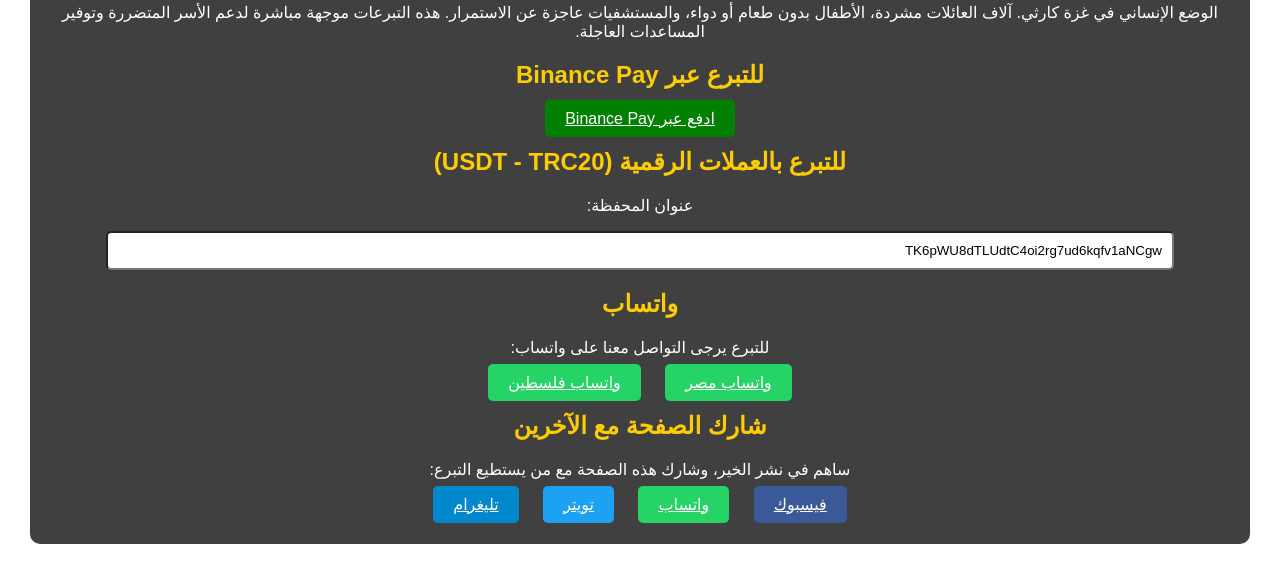
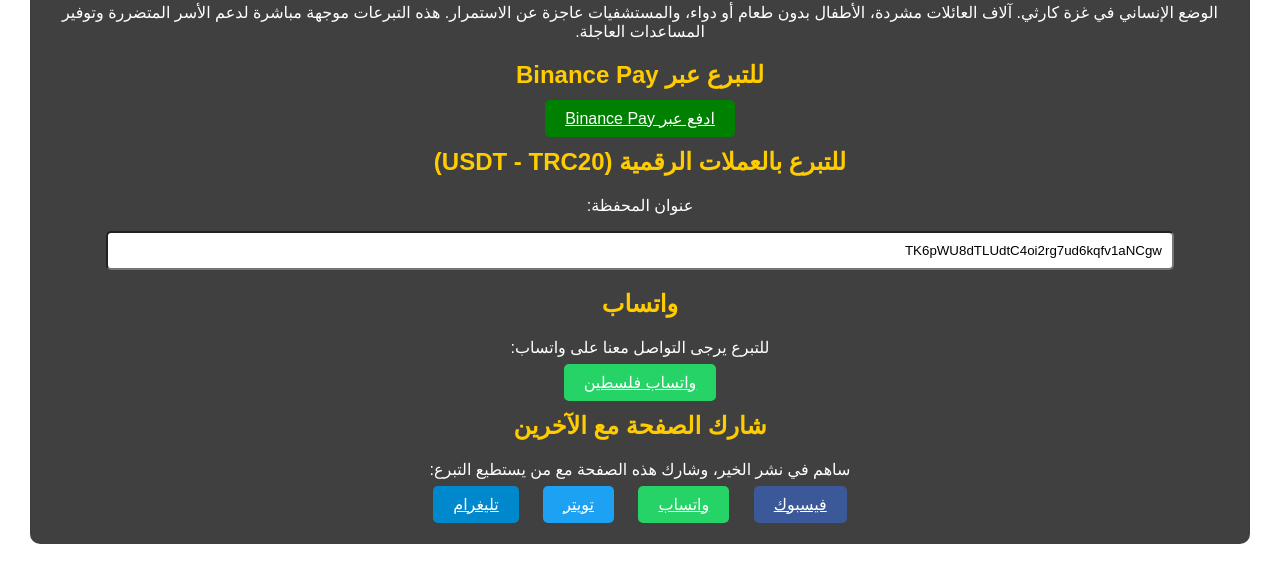
Before and after one commit to Gaza-Strip/Gaza, a plain HTML site: page index.html in a window 1280 px wide. Shown: the part 138-720 px from the top of the page. Drawn offline with Linux system fonts and the light colour scheme.

Commit message:
index.html

```diff
--- a/index.html
+++ b/index.html
@@ -63,7 +63,7 @@
     <div class="section">
       <h2>واتساب</h2>
       <p>للتبرع يرجى التواصل معنا على واتساب:</p>
-      <a class="btn whatsapp" href="https://wa.me/201067807544" target="_blank">واتساب مصر</a>
+
       <a class="btn whatsapp" href="https://wa.me/970567125506" target="_blank">واتساب فلسطين</a>
     </div>
 
```
